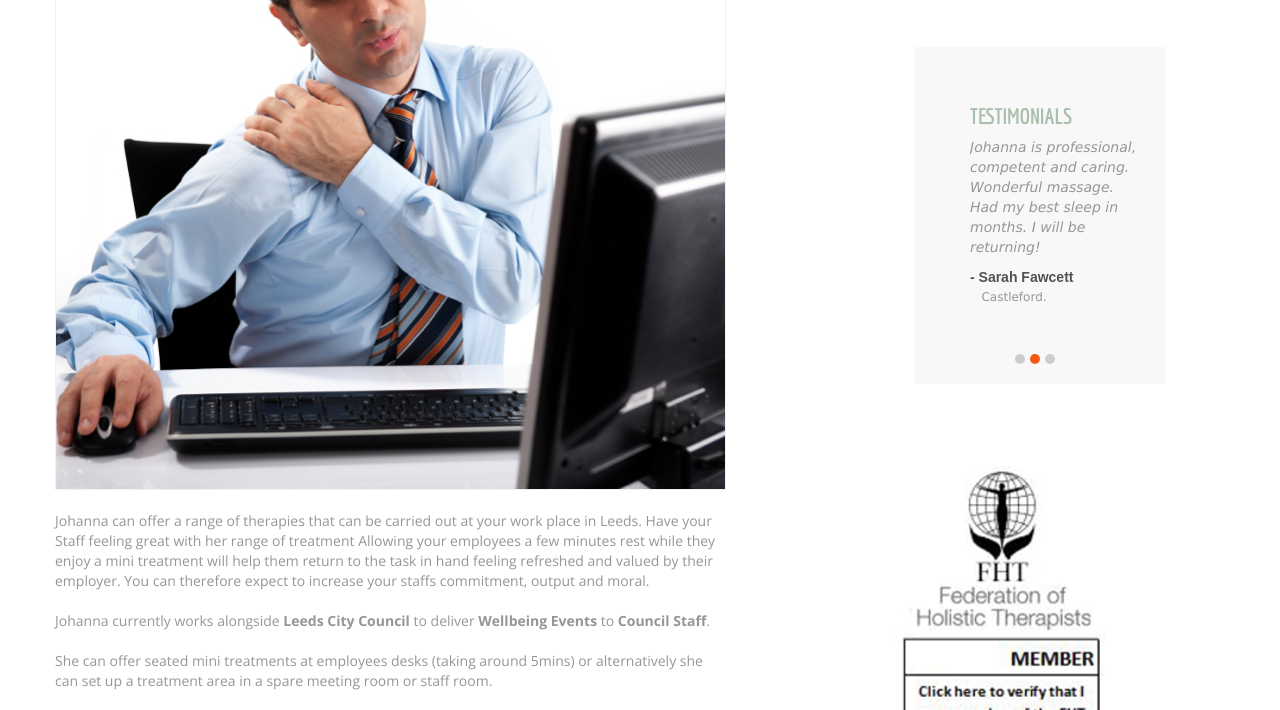
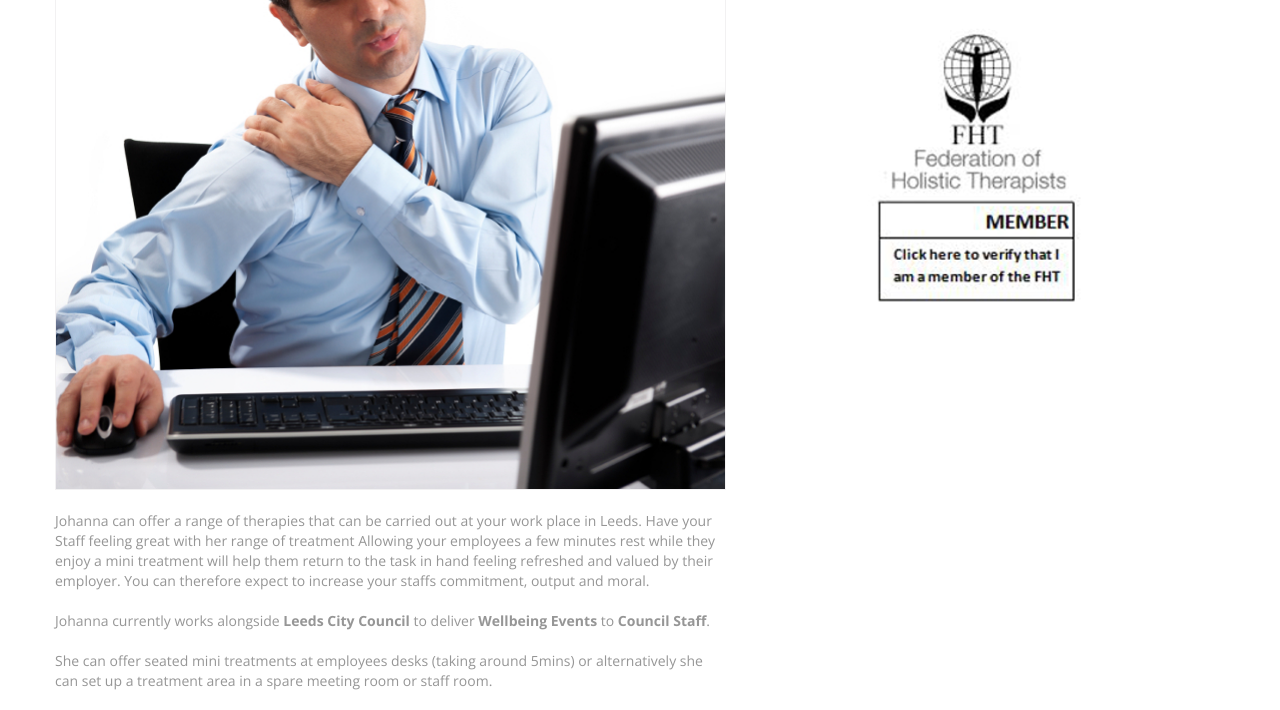
Before and after one commit to Cocoacat/bliss, a plain HTML site: page index-3.html in a window 1280 px wide. Shown: the part 244-954 px from the top of the page. Drawn offline with nearby package versions, Linux system fonts and the light colour scheme.

Commit message:
initial commit

```diff
--- a/css/style.css
+++ b/css/style.css
@@ -787,9 +787,6 @@ header h1 a img {
     background-position: right 0;
 }
 
-
-
-
 /*==================================RESPONSIVE LAYOUTS===============================================*/
 
 @media only screen and (max-width: 1199px) {
--- a/index-3.html
+++ b/index-3.html
@@ -40,168 +40,7 @@
 
 
 
-<title>Rotating Testimonials with bxSlider</title>
-<script src="jquery-1.8.2.min.js" type="text/javascript"></script>
-<script src="jquery.bxslider.min.js" type="text/javascript"></script>
-<link href="jquery.bxslider.css" rel="stylesheet" type="text/css" />
 
-<style type="text/css">
-blockquote
-{
-    clear: both;
-    font-style: italic;
-    margin-left: 10px;
-    margin-right: 10px;
-    padding: 10px 10px 0 50px;
-    position: relative;
-    quotes: none;
-    background: url(https://dl.dropbox.com/u/96099766/RotatingTestimonial/open-quote.png) 0 0 no-repeat;
-    border: 0px;
-    font-size: 120%;
-    line-height: 200%;
-}
-.auto-style2 {
-	overflow: hidden;
-	margin-top: -2px;
-	text-align: center;
-}
-.auto-style5 {
-	font-size: medium;
-	font-family: Verdana, Geneva, Tahoma, sans-serif;
-}
-.auto-style8 {
-	font-size: large;
-	font-weight: normal;
-	font-family: Impact, Haettenschweiler, "Arial Narrow Bold", sans-serif;
-	text-decoration: underline;
-}
-</style>
-<script type="text/javascript">
-         $(document).ready(function () {
-             $('.bxslider').bxSlider({
-                 mode: 'vertical',
-                 slideMargin: 3,
-                 auto:true
-             });
-         });
-    </script>
-<title>Testimonial Slider | Code Affair</title>
-<style>
-*{	/*some reset code, nothing else*/
-	box-sizing:border-box;
-	-moz-box-sizing:border-box;
-	margin:0;
-	padding:0;
-}
-#testimonials{
-	background: #f8f8f8 url('quote.png') no-repeat 17px 21px;
-	width:250px;
-	margin:50px auto;
-	padding: 20px 20px 40px 55px;
-	position:relative;
-}
-#testimonials .testimonial{
-	position:absolute;
-	left:0px;
-	top:0px;
-	width:175px;
-	z-index:1;
-}
-#testimonials h2{
-	color:#AABEAD;
-	font-size:22px;
-	font-style:normal;
-	line-height:22px;
-	margin-bottom:10px;
-}
-#test_container{
-	position:relative;
-	overflow:hidden;
-}
-#testimonials .testimonial_text{
-	font-size:14px;
-	font-family:verdana;
-	font-style:italic;
-}
-#testimonials .testimonial_name{
-	font-size:14px;
-	margin:10px auto 3px;
-	font-style:normal;
-	font-family:arial;
-}
-#testimonials .testimonial_designation{
-	font-size: 12px;
-	line-height: 14px;
-	font-family:verdana;
-}
-#t_pagers{
-	position:absolute;
-	left:40%;
-	bottom:10px;
-	z-index:2;
-}
-#t_pagers .pager{
-	display:inline-block;
-	text-decoration:none;
-	width:10px;
-	min-height:10px;
-	margin-right:5px;
-	background:#ccc;
-	border-radius:50%;
-	cursor:pointer;
-}
-#t_pagers .pager.active{
-	background:#f25911;
-}
-.auto-style9 {
-	margin-left: 25px;
-	margin-right: 25px;
-}
-</style>
-<script src="jquery.js"></script>
-<script type="text/javascript">
-jQuery(document).ready(function($){
-	var w,mHeight,tests=$("#testimonials");
-	w=tests.outerWidth();
-	mHeight=0;
-	tests.find(".testimonial").each(function(index){
-		$("#t_pagers").find(".pager:eq(0)").addClass("active");	//make the first pager active initially
-		if(index==0)
-			$(this).addClass("active");	//make the first slide active initially
-		if($(this).height()>mHeight)	//just finding the max height of the slides
-			mHeight=$(this).height();
-		var l=index*w;				//find the left position of each slide
-		$(this).css("left",l);			//set the left position
-		tests.find("#test_container").height(mHeight);	//make the height of the slider equal to the max height of the slides
-	});
-	$(".pager").on("click",function(e){	//clicking action for pagination
-		e.preventDefault();
-		next=$(this).index(".pager");
-		clearInterval(t_int);	//clicking stops the autoplay we will define later
-		moveIt(next);
-	});
-	var t_int=setInterval(function(){	//for autoplay
-		var i=$(".testimonial.active").index(".testimonial");
-		if(i==$(".testimonial").length-1)
-			next=0;
-		else
-			next=i+1;
-		moveIt(next);
-	},3000);
-});
-function moveIt(next){	//the main sliding function
-	var c=parseInt($(".testimonial.active").removeClass("active").css("left"));	//current position
-	var n=parseInt($(".testimonial").eq(next).addClass("active").css("left"));	//new position
-	$(".testimonial").each(function(){	//shift each slide
-		if(n>c)
-			$(this).animate({'left':'-='+(n-c)+'px'});
-		else
-			$(this).animate({'left':'+='+Math.abs(n-c)+'px'});
-	});
-	$(".pager.active").removeClass("active");	//very basic
-	$("#t_pagers").find(".pager").eq(next).addClass("active");	//very basic
-}
-</script>
 </head>
 
 <body>
@@ -339,30 +178,11 @@ Allowing your employees a few minutes rest while they enjoy a mini treatment wil
         </div>-->
         <br><br><h3 class="ta__center">
 		 <p class="auto-style8">WHAT ARE CLIENTS SAYING!&nbsp;&nbsp;<i class="fa fa-arrow-circle-down"></i></p><span class="auto-style5">
-		  <a name="BodyWork_Therapies_">About BodyWork Therapies By Jo</a></span></h3><div id="testimonials">
-		<h2>TESTIMONIALS</h2>
-		<div id="test_container">
-			<div class="testimonial">
-				<div class="testimonial_text"><strong>Thank you so much Johanna.</strong><br>I look forward to my<br><strong>next appointment</strong></div>
-				<h3 class="testimonial_name">- Katy Lewis</h3>
-				<div class="testimonial_designation">&nbsp;&nbsp;&nbsp;Leeds.</div>
-			</div>
-			<div class="testimonial">
-				<div class="testimonial_text">Johanna is professional, competent and caring. Wonderful massage. Had my best sleep in months. I will be returning!</div>
-				<h3 class="testimonial_name">- Sarah Fawcett</h3>
-				<div class="testimonial_designation">&nbsp;&nbsp;&nbsp;Castleford.</div>
-			</div>
-			<div class="testimonial">
-				<div class="testimonial_text">This was a fantastic experience that I totally recommend. Johanna was brilliant and I felt like I was walking on air afterwards. I have already booked in for another appointment.</div>
-				<h3 class="testimonial_name">- Jenny Taylor</h3>
-				<div class="testimonial_designation">&nbsp;&nbsp;&nbsp;Beeston</div>
-			</div>
-		</div>
-		<div id="t_pagers"><a class="pager"></a><a class="pager"></a><a class="pager"></a></div>
+		  <a name="BodyWork_Therapies_">About BodyWork Therapies By Jo</a></span></h3>
+<!-------TESTIMONIALS------------>
 
-
-
-      </div><br>
+<!=======================TESTIMONIALS=============================>
+<br>
 		  <img alt="fht member" height="306" src="images/fhtmembershiplarge.PNG" width="240" class="auto-style9">
 
 
```
